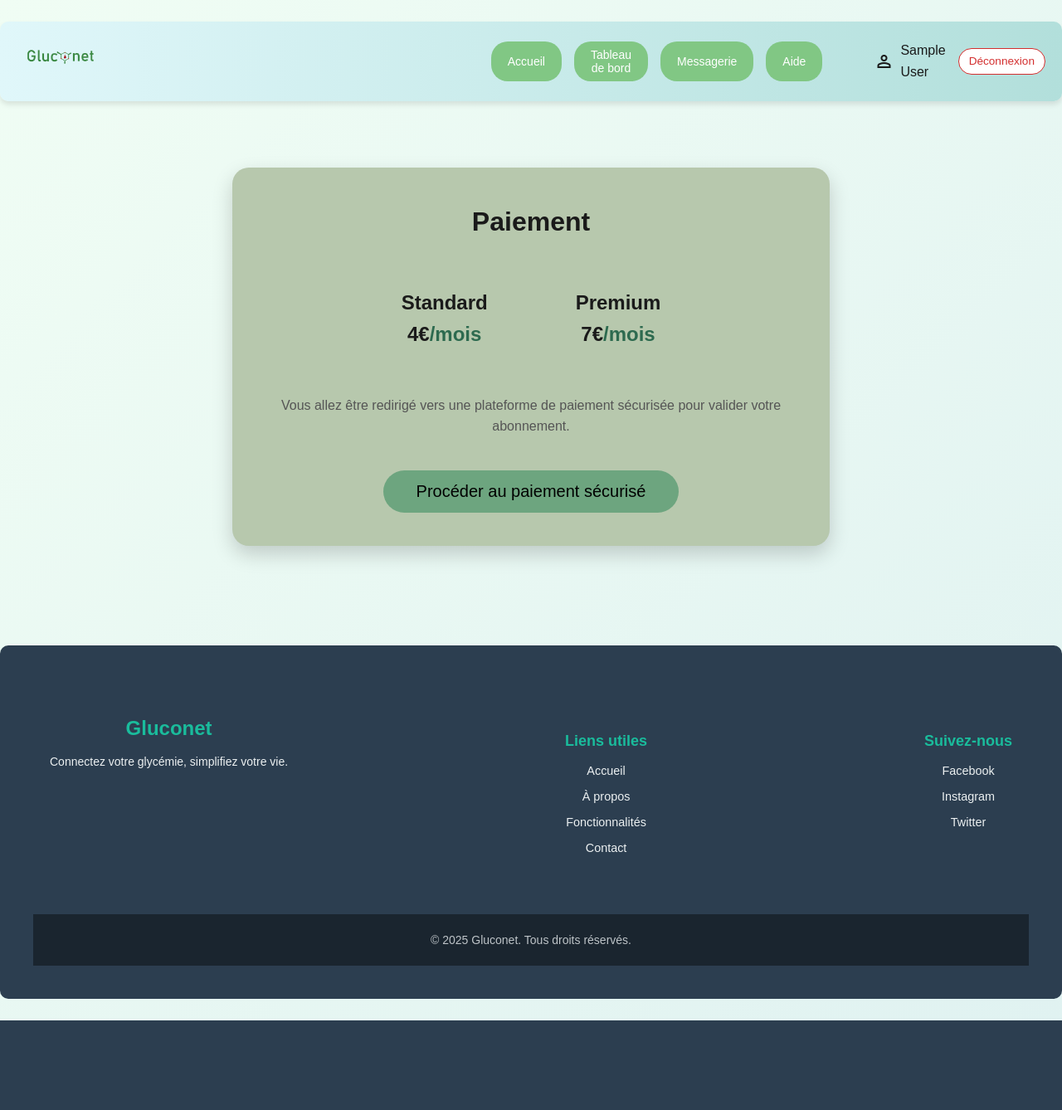
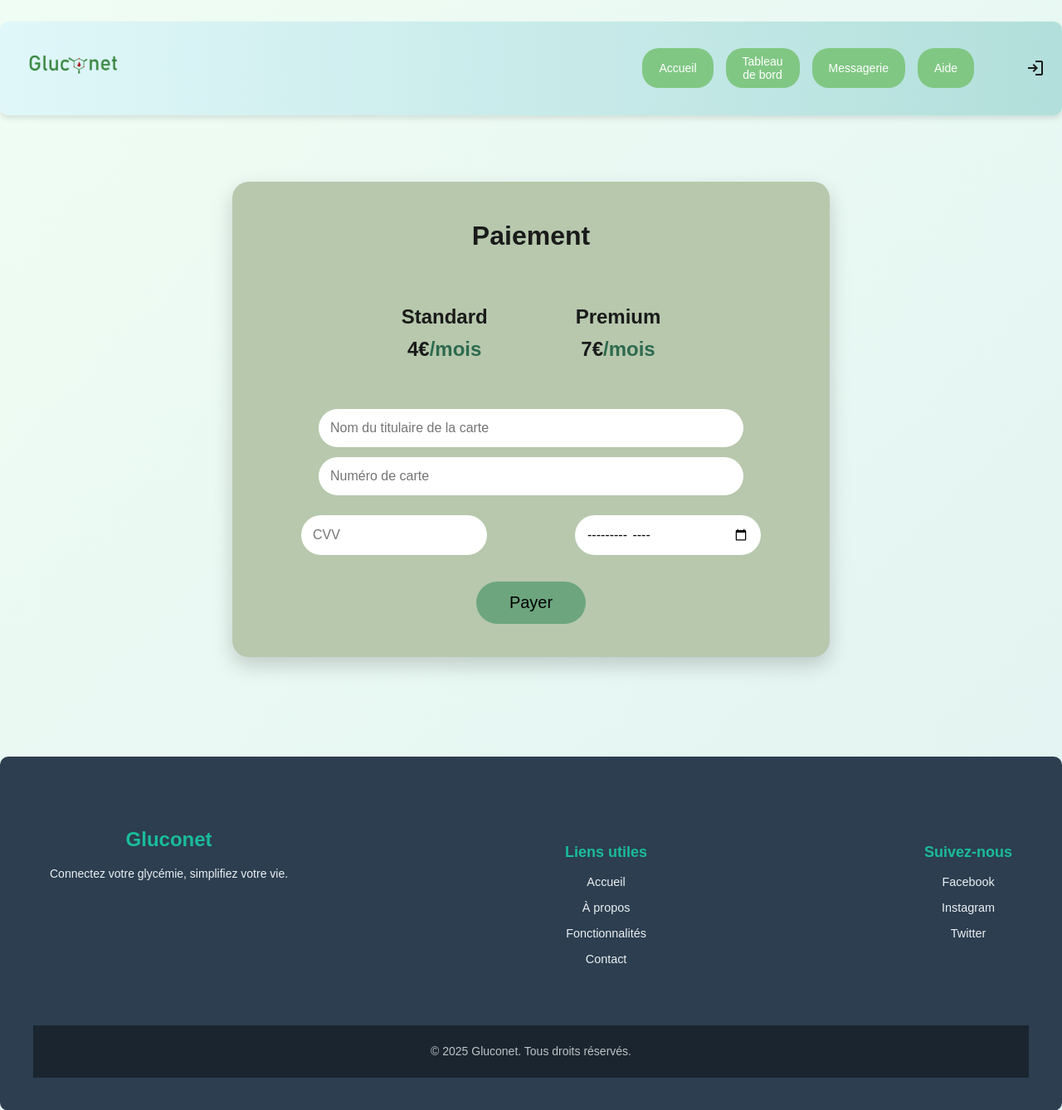
Before and after one commit to HighMax524/Gluconet, a PHP site: page /paiement.php in a window 1280 px wide. Shown: the top 1338 px of the page at 83% size. Before the commit the page ends 1230 px from the top, so only its background shows below. Run offline with PHP 8.4, Linux system fonts and the light colour scheme; the visitor is signed in with stand-in values (Sample User, id 1).

Commit message:
🦺 retour sur mon code page paiement php

```diff
--- a/paiement.php
+++ b/paiement.php
@@ -6,25 +6,15 @@
     <meta name="viewport" content="width=device-width, initial-scale=1.0">
     <title>Paiement - Gluconet</title>
     <link rel="stylesheet" href="res/style.css">
-    <link href='res/logo_site.png' rel='icon'>
 </head>
 
 <body>
-    <?php
-    session_start();
-    include 'nav_bar.php';
-    ?>
+    <?php include 'nav_bar.php'; ?>
 
     <main>
         <div class="card">
 
             <h1>Paiement</h1>
-
-            <?php if (isset($_GET['error'])): ?>
-                <div class="error-message" style="color: red; text-align: center; margin-bottom: 15px;">
-                    <?php echo htmlspecialchars($_GET['error']); ?>
-                </div>
-            <?php endif; ?>
 
             <div class="offers">
                 <div id="standard" class="offer">
@@ -39,15 +29,18 @@
             </div>
 
             <!-- FORMULAIRE -->
-            <!-- FORMULAIRE -->
-            <form id="paymentForm" action="backend/traitement_paiement.php" method="POST">
-                <input type="hidden" id="selectedOffer" name="offre" value="">
-                <div class="secure-payment-notice" style="text-align: center; margin: 20px 0; color: #555;">
-                    <p>Vous allez être redirigé vers une plateforme de paiement sécurisée pour valider votre abonnement.
-                    </p>
+            <form id="paymentForm">
+
+                <input type="text" id="name" placeholder="Nom du titulaire de la carte" required>
+
+                <input type="text" id="cardNumber" placeholder="Numéro de carte" maxlength="16" required>
+
+                <div class="row">
+                    <input type="text" id="cvv" placeholder="CVV" maxlength="3" required>
+                    <input type="month" id="expire" required>
                 </div>
 
-                <button type="submit" class="pay-btn">Procéder au paiement sécurisé</button>
+                <button type="submit" class="pay-btn">Payer</button>
 
             </form>
         </div>
```
